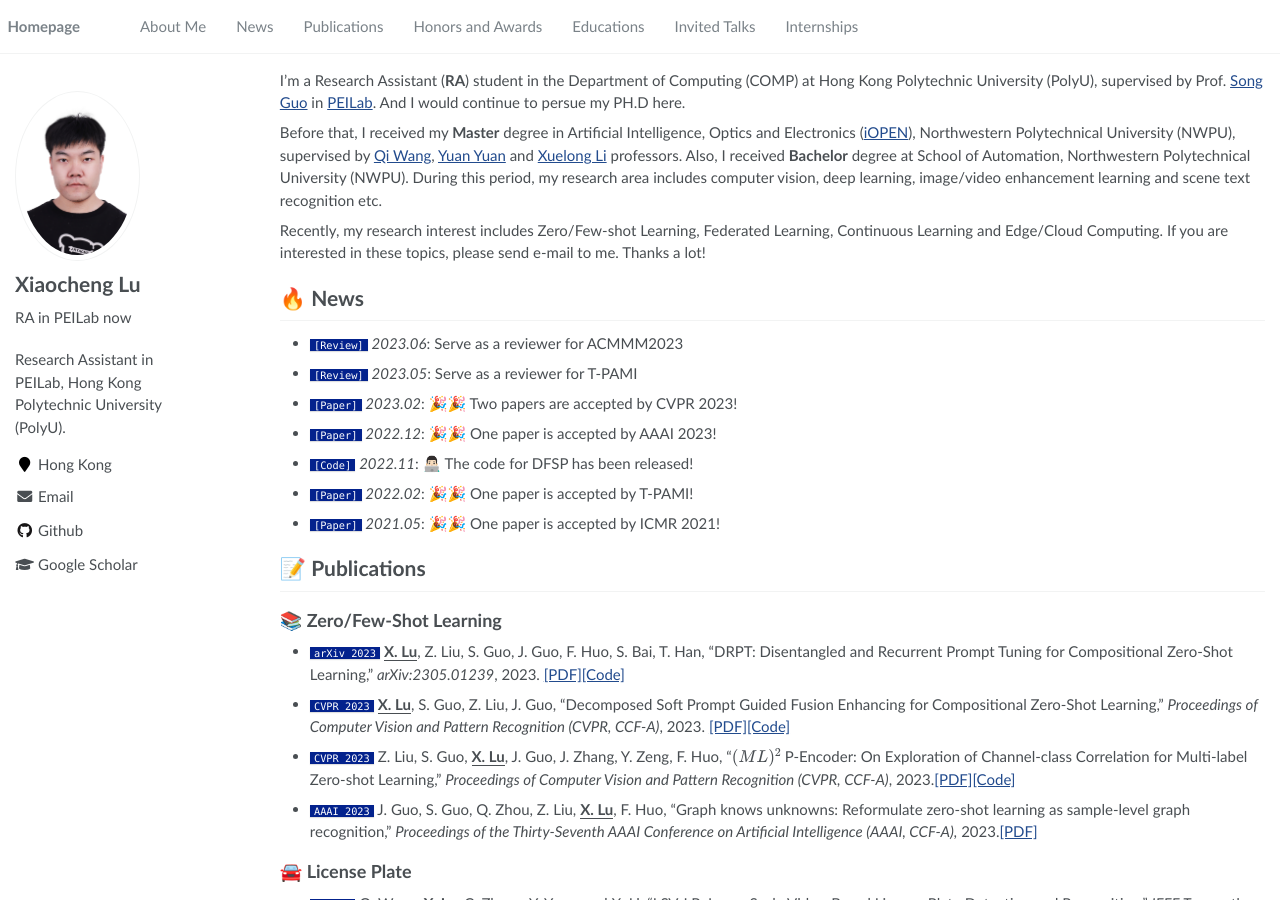
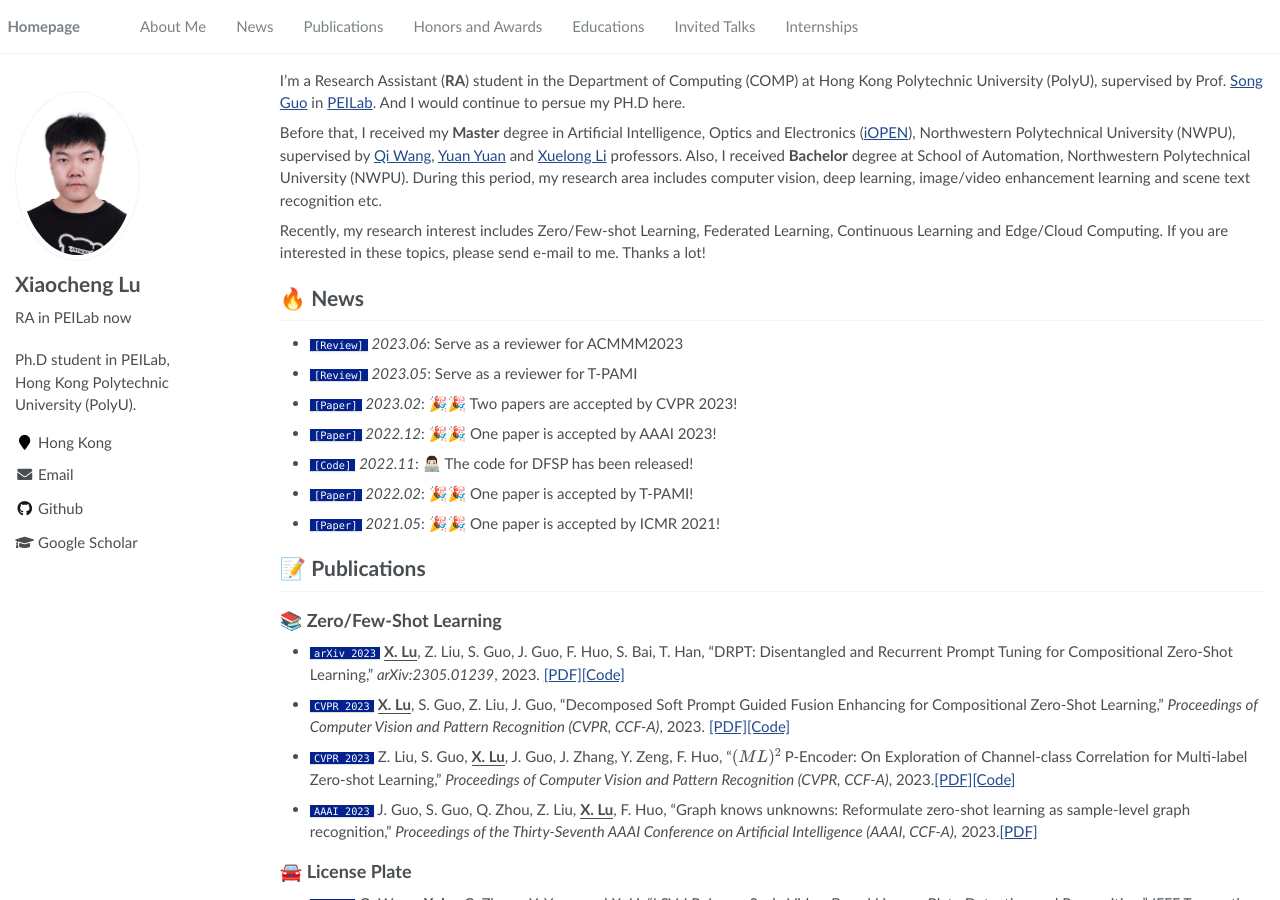
Before and after one commit to Forest-art/forest-art.github.io, a Jekyll site: the page built from _pages/about.md, in a window 1280 px wide and 900 px high. Built offline with Jekyll 4.4.1, drawn with Linux system fonts in a browser that asks for light colours; formulas are drawn with MathJax 3.

Commit message:
Update _config.yml

```diff
--- a/_config.yml
+++ b/_config.yml
@@ -7,7 +7,7 @@
 
 # Site Settings
 title                    : "Xiaocheng Lu"
-description              : "Research Assistant in PEILab, Hong Kong Polytechnic University (PolyU)."
+description              : "Ph.D student in PEILab, Hong Kong Polytechnic University (PolyU)."
 repository               : "forest-art.github.io"
 google_scholar_stats_use_cdn : true
 
```
